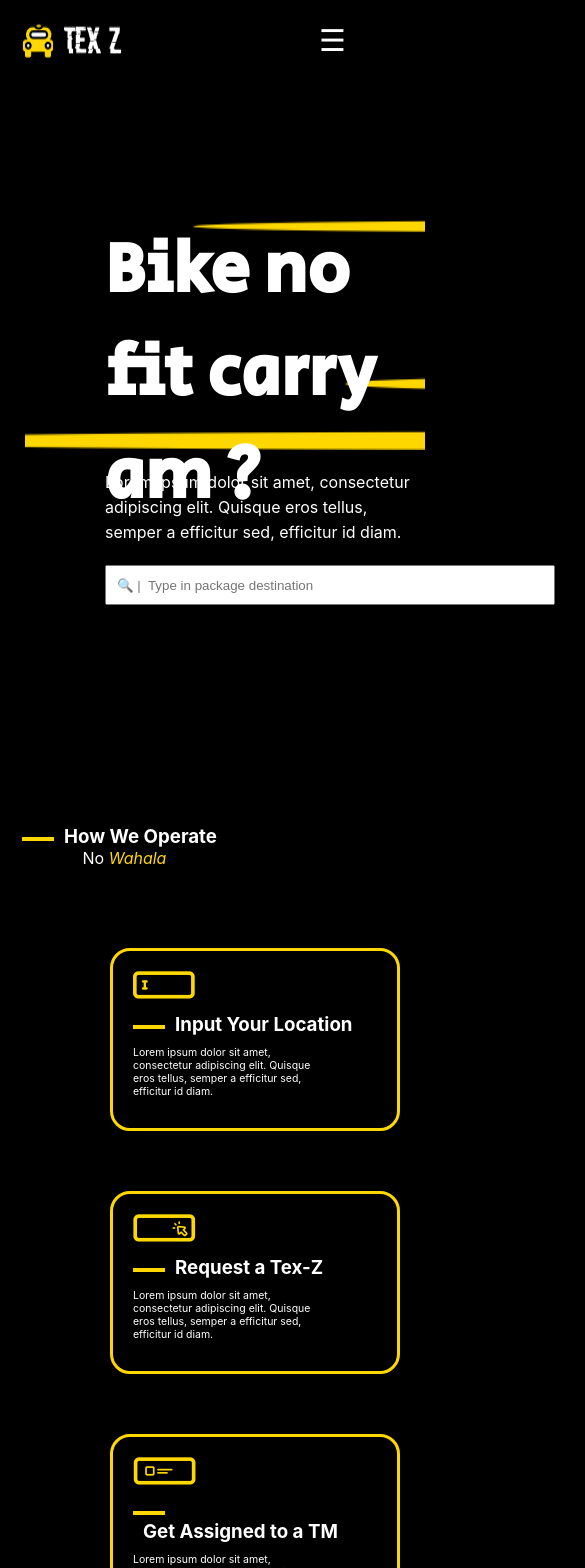
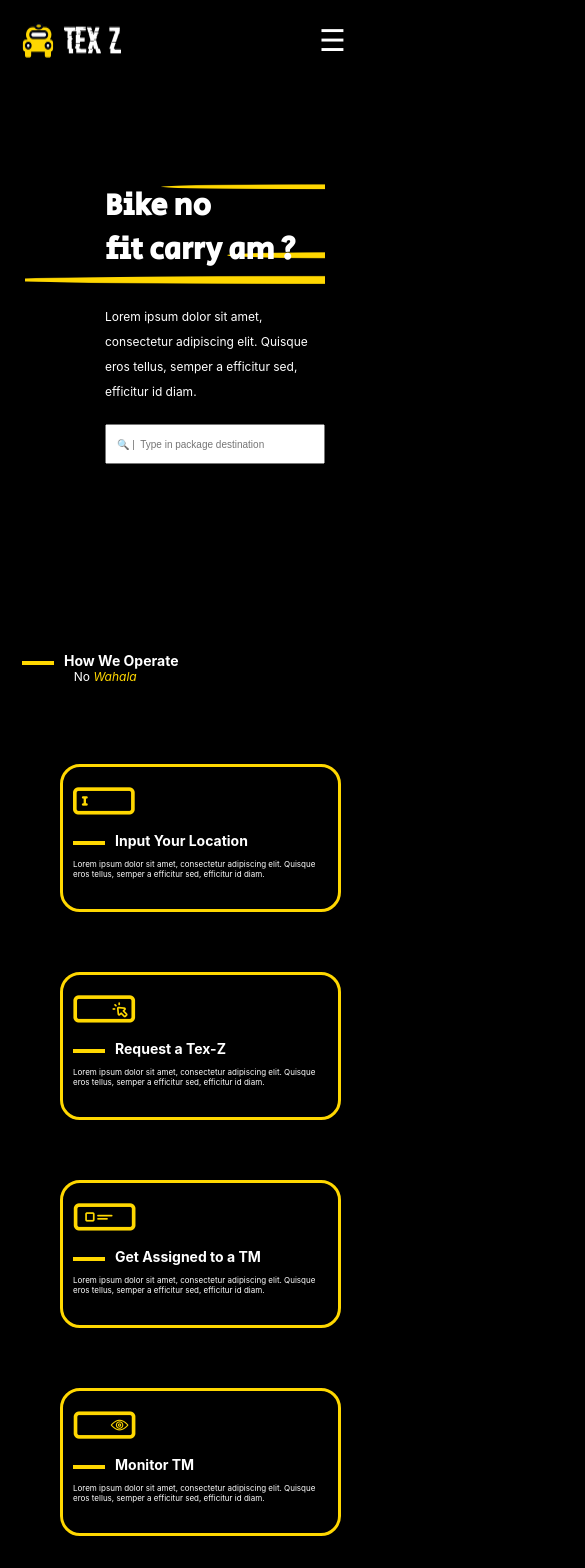
Before and after one commit to Tobbeycc1/abcde, a React (Create React App) app: page / in a window 390 px wide. Shown: the top 1568 px of the page, 585 px wide, since content can reach past the window. Built offline with nearby package versions, Linux system fonts and the light colour scheme.

Commit message:
All Media Queries Fixed

```diff
--- a/src/componet/BecomeAPartner.module.css
+++ b/src/componet/BecomeAPartner.module.css
@@ -68,3 +68,12 @@
 .enterOtp{
     position: relative;
 }
+@media screen and (max-width: 900px) {
+    .livetracksubcon{
+        padding-top: 18vh;
+        width: 80vw;
+        color: blue;
+        margin: none;
+
+    }
+  }
--- a/src/componet/Footer.js
+++ b/src/componet/Footer.js
@@ -1,11 +1,12 @@
-import { HashRouter, Link } from 'react-router-dom'
+
 import classes from './Footer.module.css'
 
 function Footer(props) {
     return (
 
 <div className={classes.footerComponetCon}>
-        <ul className={classes.newslettercon}>
+    <div className={classes.footerComponetSubSubCon}>
+      <ul className={classes.newslettercon}>
         <li className={classes.dontMissOut}>Don&#180;t Miss Out On Any Information </li>
         <li className={classes.signUpToRecieveMail}>Sign up to receive emails &#38; newsletters from Tex-Z  </li>
         <li><form>
@@ -16,6 +17,9 @@ function Footer(props) {
             </form>
             </li>
         <li className={classes.bySigning}>By signing up, you understand &#38; agree that your data will be collected &#38; used with utmost confidentiality &#38; <span className={classes.underlineTermsOfUse}>Terms of Use</span> </li>
+        <br/>
+         <br/>
+         <br/>
         </ul>
 
         <ul className={classes.TitleFooter}>
@@ -48,7 +52,10 @@ function Footer(props) {
 
 
          </ul>
-         <div className={classes.termsOfUse}>
+
+
+    </div>
+    <div className={classes.termsOfUse}>
          <a href='https://facebook.com/tobbey_cc' target= '_blank' className={classes.instagramLogo}>Terms of Use</a>
          <p className={classes.copywright}>© 2022 Tex-Z Inc.</p>
          <a href='/#' className={classes.backToTop}>BACK TO TOP<span className={classes.arrowUP}><i class="material-icons ">arrow_drop_up</i></span></a>
--- a/src/componet/Footer.module.css
+++ b/src/componet/Footer.module.css
@@ -42,6 +42,7 @@
 }
 .underlineTermsOfUse{
     text-decoration: underline;
+    clear: both;
 }
 .newslettercon{
     list-style: none;
@@ -51,7 +52,7 @@
 .TitleFooter{
     list-style: none;
     vertical-align: text-bottom;
-    margin: 0px 100px 150px 0px;
+    margin: 0px 100px 20px 0px;
     float: left;
 }
 
@@ -79,10 +80,11 @@
     border-top: 2px solid var(--yellow);
   border-bottom: 2px solid var(--yellow);
     clear: both;
-    margin-top: 50px;
+
     margin-bottom: 50px;
     text-align: center;
     margin: 50px;
+
 
 }
 .copywright{
@@ -99,3 +101,38 @@
 .arrowUP{
     vertical-align: middle;
 }
+.footerComponetCon{
+    padding: 60px;
+    width: 100vw;
+}
+@media screen and (max-width: 540px) {
+    .dontMissOut{
+        font-size:15px;
+    }
+
+    .footerComponetCon{
+         padding: 40px;
+         width: 100vw;
+    }
+    .newslettercon{
+        clear: both;
+    }
+    .TitleFooter{
+     clear: both;
+    }
+    .emailInput{
+        width: 80vw;
+        height: 46px;
+        color: var(--black);
+        padding: 10px;
+    }
+    .bySigning{
+        width: 80vw;
+        margin-top: 35px;
+        font-size: 10px;
+    }
+    .emailAdressBtnCon{
+        width: 80vw;
+    }
+
+}
--- a/src/componet/WhyChooseus.module.css
+++ b/src/componet/WhyChooseus.module.css
@@ -33,3 +33,51 @@
     display: inline-block;
     vertical-align: middle;
 }
+@media screen and (max-width: 413px) {
+    .WhyChooseUsCon{
+
+        padding: 10px;
+        background: white;
+        width: 90%;
+        color: var(--black);
+        border-radius: 20px;
+        display: inline-block;
+        margin: 10px;
+        text-align: left;
+
+    }
+    .whyChooseUsIcon{
+        width: 50px;
+        height: 50px;
+        background: var(--yellow);
+        padding: 10px;
+        border-radius: 100%;
+        display: inline-block;
+        vertical-align: middle;
+        margin-right: 13px;
+    }
+}
+@media screen and (max-width: 320px) {
+    .WhyChooseUsCon{
+
+        padding: 10px;
+        background: white;
+        width: 90%;
+        color: var(--black);
+        border-radius: 20px;
+        display: inline-block;
+        margin: 10px;
+        text-align: left;
+
+    }
+    .whyChooseUsIcon{
+        width: 30px;
+        height: 30px;
+        background: var(--yellow);
+        padding: 7px;
+        border-radius: 100%;
+        display: inline-block;
+        vertical-align: middle;
+        margin-right: 13px;
+    }
+}
--- a/src/componet/dash.module.css
+++ b/src/componet/dash.module.css
@@ -9,3 +9,13 @@
   margin: 0px 10px;
   vertical-align: middle;
 }
+@media screen and (max-width: 414px) {
+  .subhtitle {
+    font-size: 14px;
+  }
+}
+@media screen and (max-width: 350px) {
+  .subhtitle {
+    font-size: 12px;
+  }
+}
--- a/src/componet/stepsbox.module.css
+++ b/src/componet/stepsbox.module.css
@@ -12,3 +12,26 @@
     display: inline-block;
     text-align: left;
 }
+@media screen and (max-width: 540px) {
+    .stepsbox{
+        border:3px solid var(--yellow);
+        width: 85%;
+        padding: 20px 10px;
+        border-radius: 20px;
+        margin: 30px;
+        display: inline-block;
+        text-align: left;
+    }
+    .loremsubtext{
+        width: 100%;
+        font-size: 10.5px;
+        margin: 10px 0px;
+    }
+}
+@media screen and (max-width: 540px) {
+       .loremsubtext{
+        width: 100%;
+        font-size: 8px;
+        margin: 10px 0px;
+    }
+}
--- a/src/componet/underlinedform.module.css
+++ b/src/componet/underlinedform.module.css
@@ -55,3 +55,10 @@
   background: none;
   color: white;
 }
+@media screen and (max-width: 900px) {
+  .inputbig {
+    width: 80vw;
+    font-size: 25px;
+
+}
+}
--- a/src/index.css
+++ b/src/index.css
@@ -17,6 +17,7 @@ body {
     sans-serif;
   -webkit-font-smoothing: antialiased;
   -moz-osx-font-smoothing: grayscale;
+  overflow-x: hidden;
 }
 
 code {
--- a/src/notLaptopMedia.module.css
+++ b/src/notLaptopMedia.module.css
@@ -2,12 +2,12 @@
   position: fixed;
   padding-top: 20px;
   background: var(--black);
-  background: white;
-  width: 35vw;
+  background: var(--black);
+  width: 100vw;
   height: 100vh;
   animation-name: SlidingNavbar;
   animation-duration: 1s;
-
+  text-align: center;
   animation-timing-function: ease-in-out;
 }
 
@@ -26,14 +26,15 @@
 
   .nav {
     color: white;
-    color: var(--black);
+    /* color: var(--black); */
     text-decoration: none;
     font-family: Arial, Helvetica, sans-serif;
     font-size: 10.5px;
     font-weight: bold;
-    margin: 50px 22px;
+    margin: 30px 22px;
     cursor: pointer;
     display: block;
+
   }
 
   .nav:active {
--- a/src/pages/HomePage.js
+++ b/src/pages/HomePage.js
@@ -40,7 +40,7 @@ function Homepage(props) {
     <div className={classes.howweoperatetitlecontainer}>
          <div className={classes.howweoperatecontainer}>
     <Dash title={'How We Operate'}  />
-    <p>No <span className={classes.smallnowahala}>Wahala</span></p>
+    <p className={classes.noWaha}>No <span className={classes.smallnowahala}>Wahala</span></p>
     </div>
 
 </div>
--- a/src/pages/Homepage.module.css
+++ b/src/pages/Homepage.module.css
@@ -1,6 +1,7 @@
 :root {
   --black: #000000;
   --yellow: #ffd700;
+
 }
 
 .test {
@@ -28,7 +29,7 @@
 }
 .title {
   text-align: center;
-  padding: 120px 25px;
+  padding: 10vh 25px;
   margin-bottom: 100px;
 }
 .hand {
@@ -49,7 +50,7 @@
   padding-left: 80px;
 }
 .actualformheader {
-  width: 450px;
+  width: 440px;
   height: 40px;
   color: rgb(194, 189, 189);
   padding: 10px;
@@ -87,10 +88,11 @@ padding: 0px 22px;
 .abouttext{
   width: 579px;
   display: inline-block;
-  text-align: left;
+  text-align: justify;
   vertical-align: middle;
   font-size: 15.02px;
   line-height: 25px;
+
 }
 .whyChooseUsCon{
   width: 85vw;
@@ -118,7 +120,7 @@ padding: 0px 22px;
  text-align: center;
  margin-top: 200px;
 
- display: inline-block;
+ display: block;
 
 
 }
@@ -126,8 +128,190 @@ padding: 0px 22px;
   text-align: center;
 
 }
+@media screen and (max-width: 1263px) {
+  .test {
+    height: 130px;
+    font-size: 40.5px;
+  }
+  .hand{
+   width: 450px;
+   vertical-align: top;
+  }
+  .actualformheader {
+    width: 320px;
+    height: 40px;
+    color: rgb(194, 189, 189);
+    padding: 10px;
+
+    font-family: Arial, Helvetica, sans-serif;
+  }
+  .subheadertext{
+    font-size: 13px;
+  }
+}
 @media screen and (max-width: 900px) {
+  .test {
+    color: white;
+    font-size: 36px;
+    width: 100%;
+    height: 200px;
+    background: url(../images/arrows.png);
+    background-repeat: no-repeat;
+    background-position: center;
+    background-size: cover;
+    padding-left: 80px;
+    padding-bottom: 30px;
+    font-size: 60.5px;
+    font-family: "Secular One";
+    /* display: inline-block; */
+    text-align: left;
+  }
   .hand{
     display: none;
   }
+  .actualformheader {
+    width: 380px;
+    height: 40px;
+    color: rgb(194, 189, 189);
+    padding: 10px;
+    font-family: Arial, Helvetica, sans-serif;
+  }
+  .subheadertext {
+    margin-top: 20px;
+    margin-bottom: 20px;
+    text-align: left;
+    width: 400px;
+    padding-left: 80px;
+    color: white;
+    line-height: 25px;
+  }
+  .subheadertext{
+    font-size: 16px;
+  }
+  .abouttext{
+    width: 100%;
+   }
+   .whyChooseUsSubTitle{
+    font-size: 18px;
+  }
+  .title {
+    text-align: center;
+    padding: 10vh 25px;
+    margin-bottom: 100px;
+  }
 }
+
+@media screen and (max-width: 540px) {
+  .test {
+    width: 350px;
+    height: 130px;
+    font-size: 40.5px;
+  }
+  .actualformheader {
+    width: 260px;
+    height: 40px;
+    padding: 10px;
+    font-size: 10px;
+
+  }
+  .subheadertext {
+    margin-top: 20px;
+    margin-bottom: 20px;
+    text-align: left;
+    width: 300px;
+    padding-left: 80px;
+    color: white;
+    line-height: 25px;
+    font-size: 12px;
+  }
+  .whyChooseUsSubTitle{
+    font-size: 15px;
+  }
+  .stepsboxcontainer{
+    padding: 0px 50px;
+  }
+}
+
+@media screen and (max-width: 414px) {
+  .test {
+    color: white;
+    font-size: 36px;
+    width: 300px;
+    height: 100px;
+    font-size: 30.5px;
+  }
+  .hand{
+    display: none;
+  }
+  .actualformheader {
+    width: 220px;
+    height: 40px;
+    padding: 10px;
+    font-size: 10px;
+
+  }
+
+  .subheadertext {
+    margin-top: 20px;
+    margin-bottom: 20px;
+    text-align: left;
+    width: 300px;
+    padding-left: 80px;
+    color: white;
+    line-height: 25px;
+    font-size: 12px;
+  }
+
+  .noWaha{
+    font-size: 12px;
+  }
+  .abouttext{
+    width: 100%;
+    display: inline-block;
+    text-align: justify;
+    vertical-align: middle;
+    font-size: 13px;
+    line-height: 25px;
+
+  }
+  .whyChooseUsSubTitle{
+    font-size: 13px;
+  }
+
+  .lady{
+   width: 65%;
+  }
+  .stepsboxcontainer{
+    padding: 0px 30px;
+  }
+
+}
+@media screen and (max-width: 350px) {
+  .test {
+    width: 250px;
+    height: 90px;
+    font-size: 25.5px;
+  }
+  .subheadertext {
+    font-size: 9px;
+    width: 250px;
+
+  }
+  .actualformheader {
+    width: 170px;
+    height: 30px;
+
+  }
+  .aboutussubtext{
+    font-size: 8px;
+  }
+  .whyChooseUsSubTitle{
+    font-size: 8px;
+   }
+   .abouttext{
+    font-size: 8px;
+  }
+  .actualformheader::placeholder{
+    font-size: 8px;
+  }
+}
--- a/src/pages/livetrack.module.css
+++ b/src/pages/livetrack.module.css
@@ -69,3 +69,39 @@ text-align: center;
     width: 400px;
 
 }
+@media screen and (max-width: 900px) {
+    .livetrackcon{
+        padding-left: 40px;
+        padding-right: 40px;
+
+    }
+    .livetracksubcon{
+        width: 80vw;
+        color: blue;
+        margin: 0px;
+    }
+    .smallcar{
+        width: 150px;
+        animation-name: slidingCar;
+        left: 65vw;
+        animation-duration: 4s;
+    }
+    @keyframes slidingCar{
+        0%{
+           left: 65vw;
+        }
+        25%{
+            left: 40vw;
+
+        }
+
+    }
+}
+@media screen and (max-width: 540px) {
+    .livetrackcon{
+        padding-left: 20px;
+        padding-right: 20px;
+
+    }
+
+}
```
